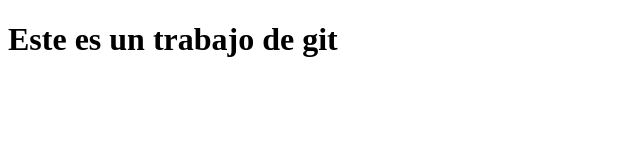
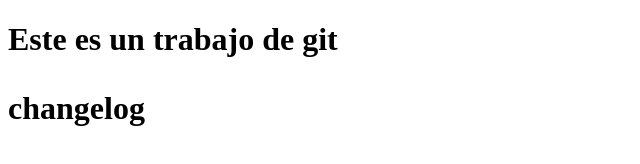
Before and after one commit to Ausuga3/trabajo_-, a plain HTML site: page index.html in a window 1280 px wide. Shown: the whole page, without its empty margins (0-640 px from the left). Drawn offline with Linux system fonts and the light colour scheme.

Commit message:
trabajo v.1.2.0

```diff
--- a/index.html
+++ b/index.html
@@ -7,6 +7,7 @@
 </head>
 <body>
     <h1>Este es un trabajo de git
+        <p>changelog</p>
 
     </h1>
 </body>
```
Also changed, not shown: 1 other file.
